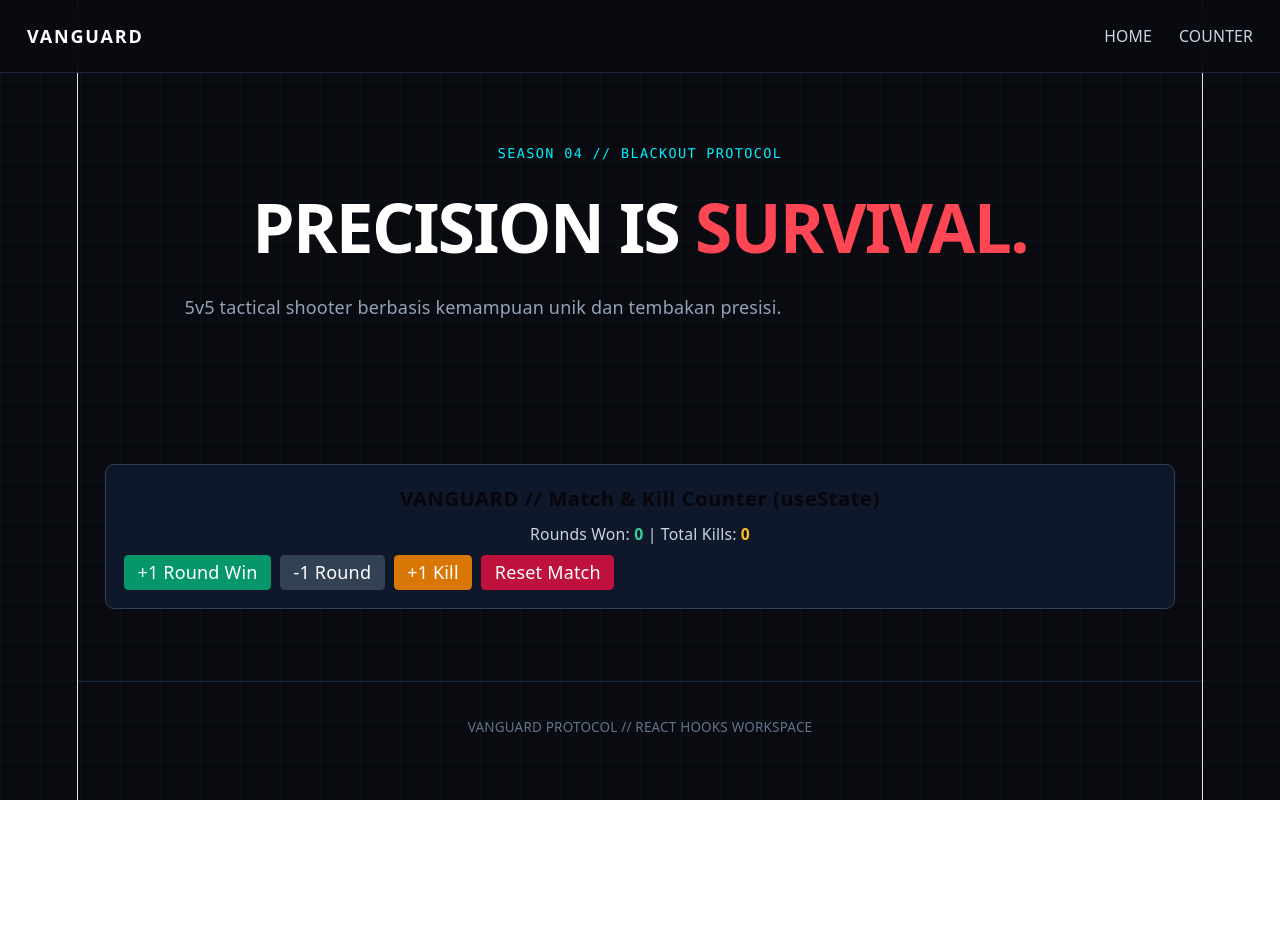
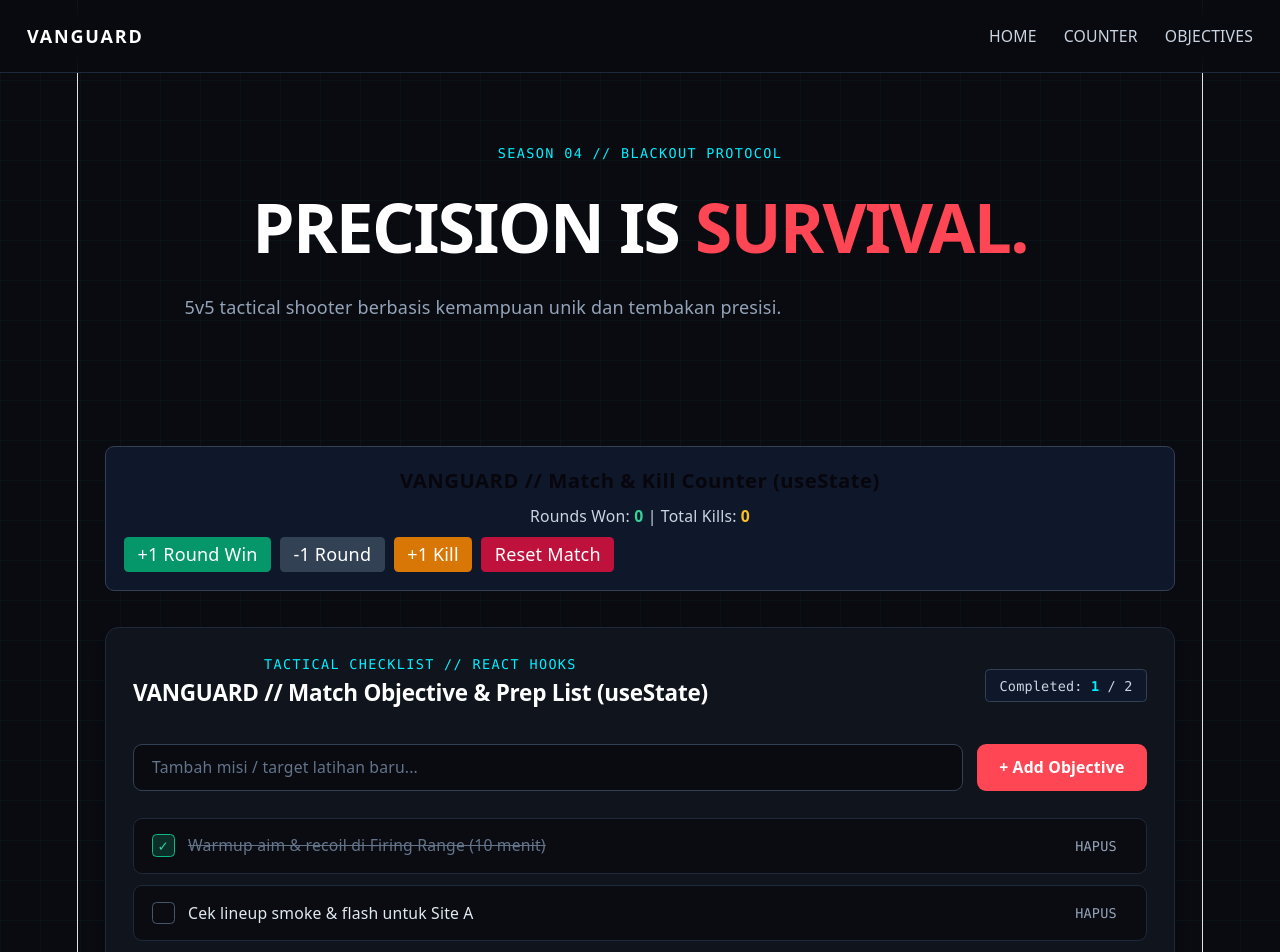
Before and after one commit to rafiefahmi2905-dev/vanguard-fps-v2, a React (Vite) app: page / in a window 1280 px wide. Shown: the top 952 px of the page. Before the commit the page ends 800 px from the top, so only its background shows below. Built offline with nearby package versions, Linux system fonts and the light colour scheme.

Commit message:
feat: add VanguardTodo component with useState

```diff
--- a/src/App.jsx
+++ b/src/App.jsx
@@ -1,4 +1,5 @@
 import VanguardCounter from "./components/VanguardCounter";
+import VanguardTodo from "./components/VanguardTodo";
 import "./App.css";
 
 function App() {
@@ -14,6 +15,9 @@ function App() {
             </a>
             <a href="#counter" className="hover:text-tactical-cyan transition">
               COUNTER
+            </a>
+            <a href="#todo" className="hover:text-tactical-cyan transition">
+              OBJECTIVES
             </a>
           </div>
         </div>
@@ -32,9 +36,12 @@ function App() {
         </p>
       </section>
 
-      {/* Komponen VanguardCounter (React Hooks: useState) */}
-      <section id="counter" className="py-12 px-6 max-w-7xl mx-auto">
+      {/* Komponen Counter & To-Do List (React Hooks: useState) */}
+      <section id="counter" className="py-8 px-6 max-w-7xl mx-auto space-y-8">
         <VanguardCounter />
+        <div id="todo">
+          <VanguardTodo />
+        </div>
       </section>
 
       {/* Footer */}
--- /dev/null
+++ b/src/components/VanguardTodo.jsx
@@ -0,0 +1,121 @@
+import { useState } from "react";
+
+export default function VanguardTodo() {
+  const [tasks, setTasks] = useState([
+    { id: 1, text: "Warmup aim & recoil di Firing Range (10 menit)", completed: true },
+    { id: 2, text: "Cek lineup smoke & flash untuk Site A", completed: false },
+  ]);
+  const [inputValue, setInputValue] = useState("");
+
+  const handleAddTask = (e) => {
+    e.preventDefault();
+    const trimmed = inputValue.trim();
+    if (!trimmed) return;
+
+    const newTask = {
+      id: Date.now(),
+      text: trimmed,
+      completed: false,
+    };
+
+    setTasks([newTask, ...tasks]);
+    setInputValue("");
+  };
+
+  const toggleTask = (id) => {
+    setTasks(
+      tasks.map((task) =>
+        task.id === id ? { ...task, completed: !task.completed } : task
+      )
+    );
+  };
+
+  const deleteTask = (id) => {
+    setTasks(tasks.filter((task) => task.id !== id));
+  };
+
+  const completedCount = tasks.filter((t) => t.completed).length;
+
+  return (
+    <div className="bg-tactical-panel border border-slate-800 rounded-xl p-6 shadow-lg">
+      {/* Header Komponen */}
+      <div className="flex flex-col sm:flex-row sm:items-center sm:justify-between gap-2 mb-6">
+        <div>
+          <p className="text-xs font-mono tracking-widest text-tactical-cyan">
+            TACTICAL CHECKLIST // REACT HOOKS
+          </p>
+          <h2 className="text-xl font-bold text-white mt-1">
+            VANGUARD // Match Objective & Prep List (useState)
+          </h2>
+        </div>
+        <span className="text-xs font-mono px-3 py-1.5 rounded bg-slate-900 border border-slate-700 text-slate-300 self-start sm:self-auto">
+          Completed: <strong className="text-tactical-cyan">{completedCount}</strong> / {tasks.length}
+        </span>
+      </div>
+
+      {/* Form Tambah Tugas */}
+      <form onSubmit={handleAddTask} className="flex flex-col sm:flex-row gap-3 mb-6">
+        <input
+          type="text"
+          value={inputValue}
+          onChange={(e) => setInputValue(e.target.value)}
+          placeholder="Tambah misi / target latihan baru..."
+          className="flex-1 bg-[#090b10] border border-slate-700 focus:border-tactical-cyan focus:outline-none rounded-lg px-4 py-2.5 text-sm text-slate-200 placeholder-slate-500"
+        />
+        <button
+          type="submit"
+          className="bg-tactical-accent hover:bg-red-600 text-white font-semibold text-sm px-5 py-2.5 rounded-lg transition cursor-pointer"
+        >
+          + Add Objective
+        </button>
+      </form>
+
+      {/* Daftar Tugas */}
+      {tasks.length === 0 ? (
+        <p className="text-center text-sm text-slate-500 py-6 border border-dashed border-slate-800 rounded-lg">
+          Belum ada objective aktif. Tambahkan target baru di atas.
+        </p>
+      ) : (
+        <ul className="space-y-2.5">
+          {tasks.map((task) => (
+            <li
+              key={task.id}
+              className="flex items-center justify-between gap-3 bg-[#090b10]/80 border border-slate-800 hover:border-slate-700 rounded-lg px-4 py-3 transition"
+            >
+              <button
+                type="button"
+                onClick={() => toggleTask(task.id)}
+                className="flex items-center gap-3 text-left flex-1 cursor-pointer"
+              >
+                <span
+                  className={`w-5 h-5 rounded flex items-center justify-center border text-xs font-bold transition ${
+                    task.completed
+                      ? "bg-emerald-500/20 border-emerald-500 text-emerald-400"
+                      : "border-slate-600 text-transparent"
+                  }`}
+                >
+                  ✓
+                </span>
+                <span
+                  className={`text-sm transition ${
+                    task.completed ? "line-through text-slate-500" : "text-slate-200"
+                  }`}
+                >
+                  {task.text}
+                </span>
+              </button>
+
+              <button
+                type="button"
+                onClick={() => deleteTask(task.id)}
+                className="text-xs font-mono text-slate-400 hover:text-tactical-accent px-2.5 py-1 rounded hover:bg-slate-900 transition cursor-pointer"
+              >
+                HAPUS
+              </button>
+            </li>
+          ))}
+        </ul>
+      )}
+    </div>
+  );
+}
```
